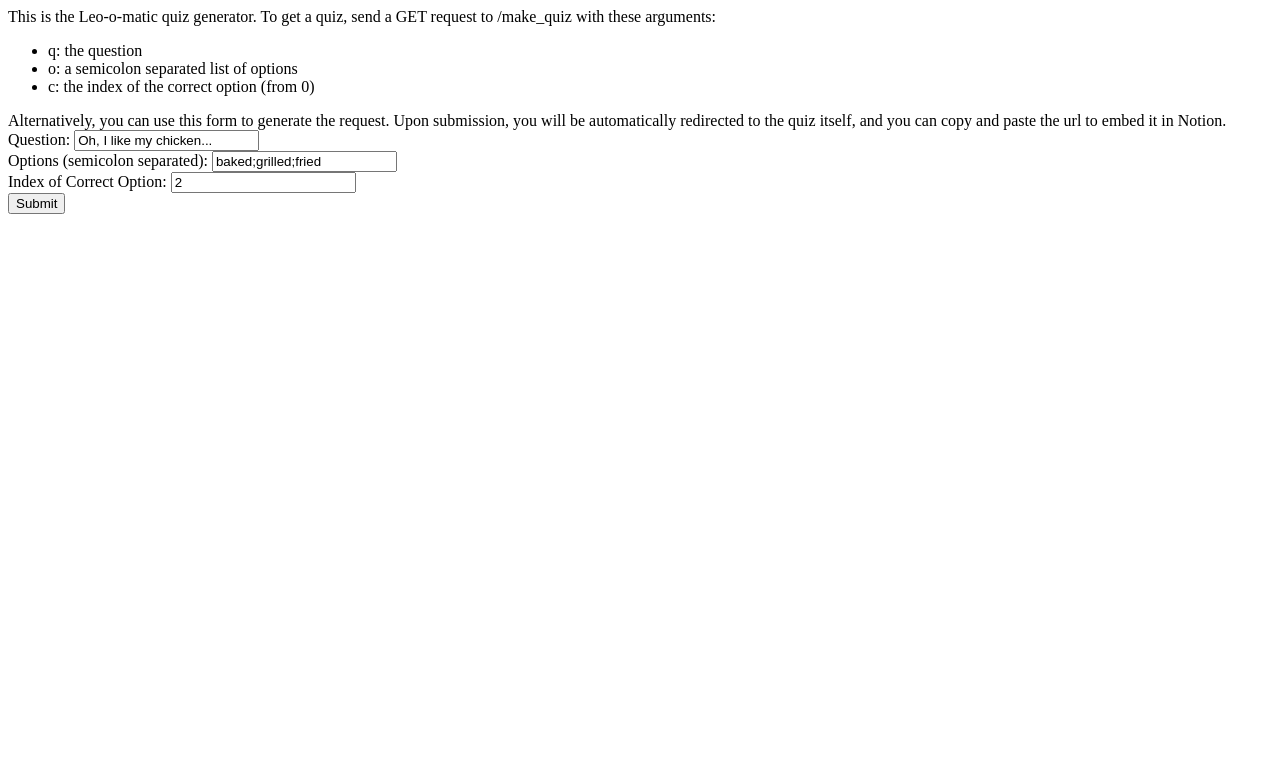
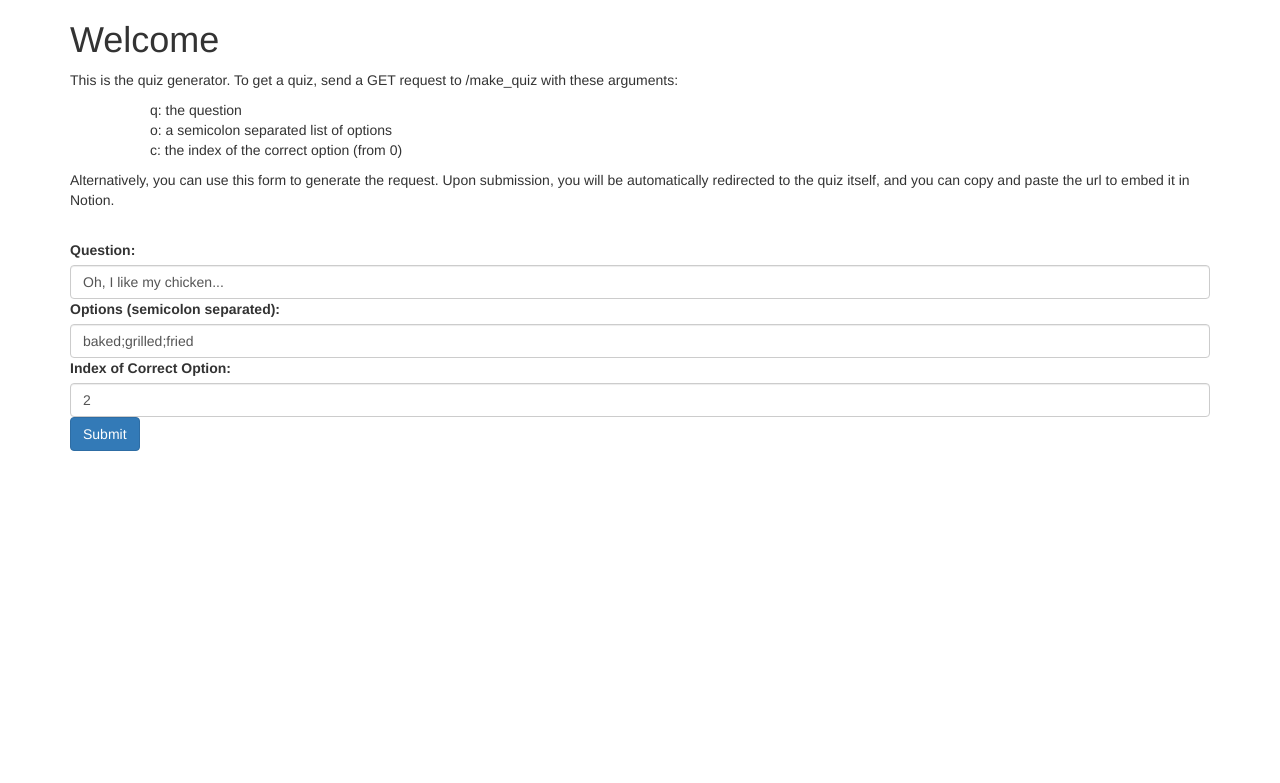
Before and after one commit to attilathekid/notion-quiz-server, a Flask app: template templates/index.html in a window 1280 px wide. Shown: the top 783 px of the page. Run offline with Flask 2, Linux system fonts and the light colour scheme; the template is opened without the code that fills it: most values are stand-ins (such as "Sample title", 1, 10 or a date in 2020); some libraries are stand-ins or nearby versions.

Commit message:
added bootstrap to index.html

```diff
--- a/templates/index.html
+++ b/templates/index.html
@@ -1,17 +1,51 @@
-This is the Leo-o-matic quiz generator. To get a quiz, send a GET request to /make_quiz with these arguments:
+<!DOCTYPE html>
+<html lang="en">
+<head>
+    <meta charset="UTF-8">
+    <meta name="viewport" content="width=device-width, initial-scale=1">
+    <title>Question Thingy</title>
+
+    <!-- jQuery and Bootstrap -->
+    <script type=text/javascript src="{{url_for('static', filename='jquery.js') }}"></script>
+    <link rel="stylesheet" href="http://maxcdn.bootstrapcdn.com/bootstrap/3.3.4/css/bootstrap.min.css">
+    <script src="http://maxcdn.bootstrapcdn.com/bootstrap/3.3.4/js/bootstrap.min.js"></script>
+
+    <!-- my scripts -->
+    <script type=text/javascript src="{{url_for('static', filename='quiz.js') }}"></script>
+    <script>var correct = "{{ correct }}";</script>
+</head>
+<body>
+
+<div class="container">
+
+<h1>Welcome</h1>
+
+<p>This is the quiz generator. To get a quiz, send a GET request to /make_quiz with these arguments:</p>
 
 <ul>
-    <li>q: the question</li>
-    <li>o: a semicolon separated list of options</li>
-    <li>c: the index of the correct option (from 0)</li>
+    <ol>q: the question</ol>
+    <ol>o: a semicolon separated list of options</ol>
+    <ol>c: the index of the correct option (from 0)</ol>
 </ul>
 
-Alternatively, you can use this form to generate the request. Upon submission, you will be automatically redirected to
-the quiz itself, and you can copy and paste the url to embed it in Notion.<br>
+<p>Alternatively, you can use this form to generate the request. Upon submission, you will be automatically redirected to
+the quiz itself, and you can copy and paste the url to embed it in Notion.</p>
+</div><br>
 
-<form>
-    Question: <input type="text" name="q" value="Oh, I like my chicken..."><br>
-    Options (semicolon separated): <input type="text" name="o" value="baked;grilled;fried"><br>
-    Index of Correct Option: <input type="number" name="c" value="2"><br>
-    <input type="submit">
+<div class="container">
+<form class="form-group">
+    <label for="question-field" >Question: </label>
+    <input id="question-field" class="form-control" type="text" name="q" value="Oh, I like my chicken...">
+
+    <label for="options-field" >Options (semicolon separated): </label>
+    <input id="options-field" class="form-control" type="text" name="o" value="baked;grilled;fried">
+
+    <label for="correct-field" >Index of Correct Option: </label>
+    <input id="correct-field" class="form-control" type="number" name="c" value="2">
+
+    <input class="btn btn-primary" type="submit">
 </form>
+</div>
+
+</body>
+</html>
```
